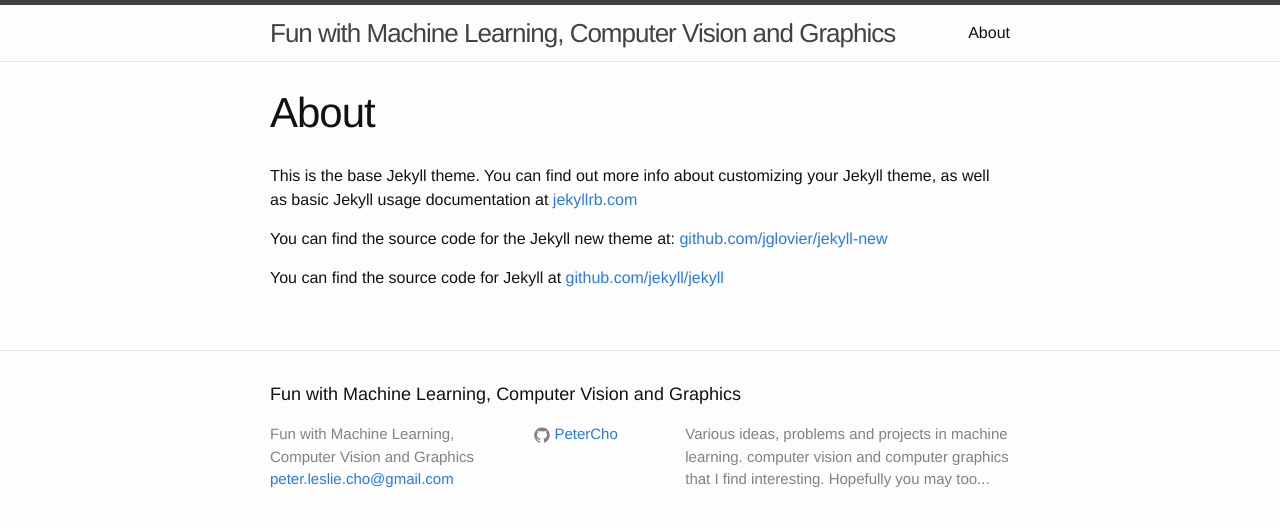
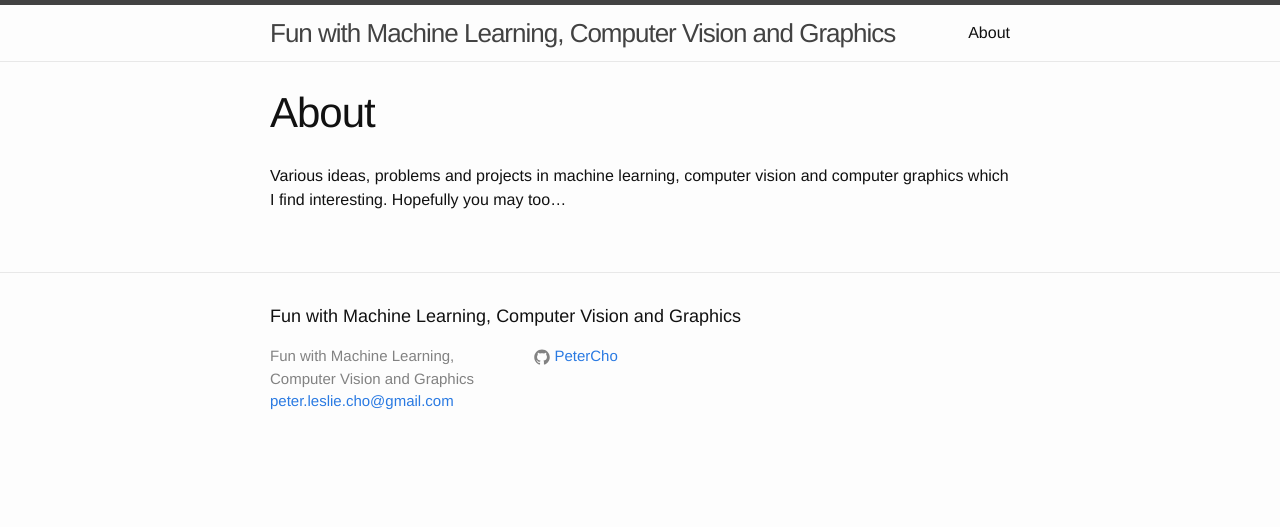
Before and after one commit to PeterCho/blog, a Jekyll site: the page built from about.md, in a window 1280 px wide. Shown: the top 527 px of the page. Built offline with Jekyll 4.4.1, drawn with Linux system fonts in a browser that asks for light colours.

```diff
--- a/_config.yml
+++ b/_config.yml
@@ -2,7 +2,6 @@
 title: Fun with Machine Learning, Computer Vision and Graphics
 email: peter.leslie.cho@gmail.com
 description: > # this means to ignore newlines until "baseurl:"
-  Various ideas, problems and projects in machine learning. computer vision and computer graphics that I find interesting.  Hopefully you may too...
 baseurl: "/blog/" # the subpath of your site, e.g. /blog/
 # baseurl: "" # the subpath of your site, e.g. /blog/
 # url_github: "http://petercho.github.io" # the base hostname & protocol for your site
--- a/about.md
+++ b/about.md
@@ -4,8 +4,5 @@ title: About
 permalink: /about/
 ---
 
-This is the base Jekyll theme. You can find out more info about customizing your Jekyll theme, as well as basic Jekyll usage documentation at [jekyllrb.com](http://jekyllrb.com/)
-
-You can find the source code for the Jekyll new theme at: [github.com/jglovier/jekyll-new](https://github.com/jglovier/jekyll-new)
-
-You can find the source code for Jekyll at [github.com/jekyll/jekyll](https://github.com/jekyll/jekyll)
+Various ideas, problems and projects in machine learning, computer vision
+and computer graphics which I find interesting.  Hopefully you may too...
```
Also changed, not shown: _posts/2016-02-21-cvml.markdown (added, +34 -0 lines), images/digit_recog/correctly_classified_svhn.png (added), images/digit_recog/incorrectly_classified_svhn.png (added), images/digit_recog/synthesized_digits.png (added), images/digit_recog/training_performance.jpg (added), images/digit_recog/validation_performance.jpg (added).
